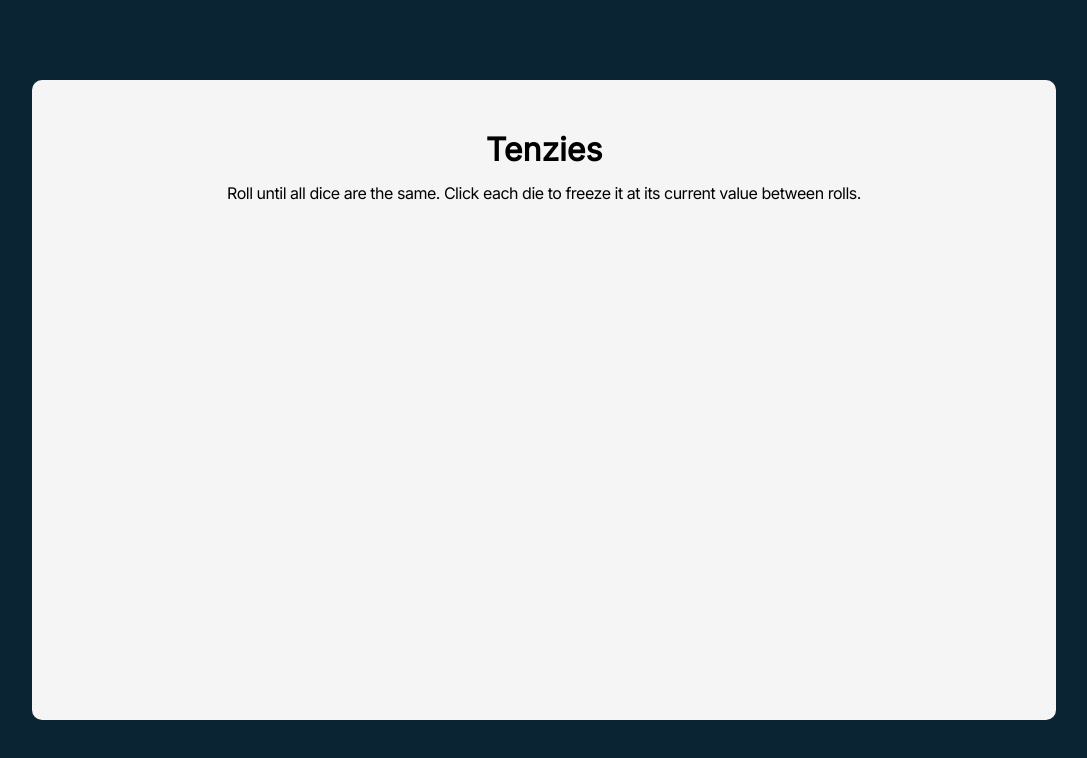
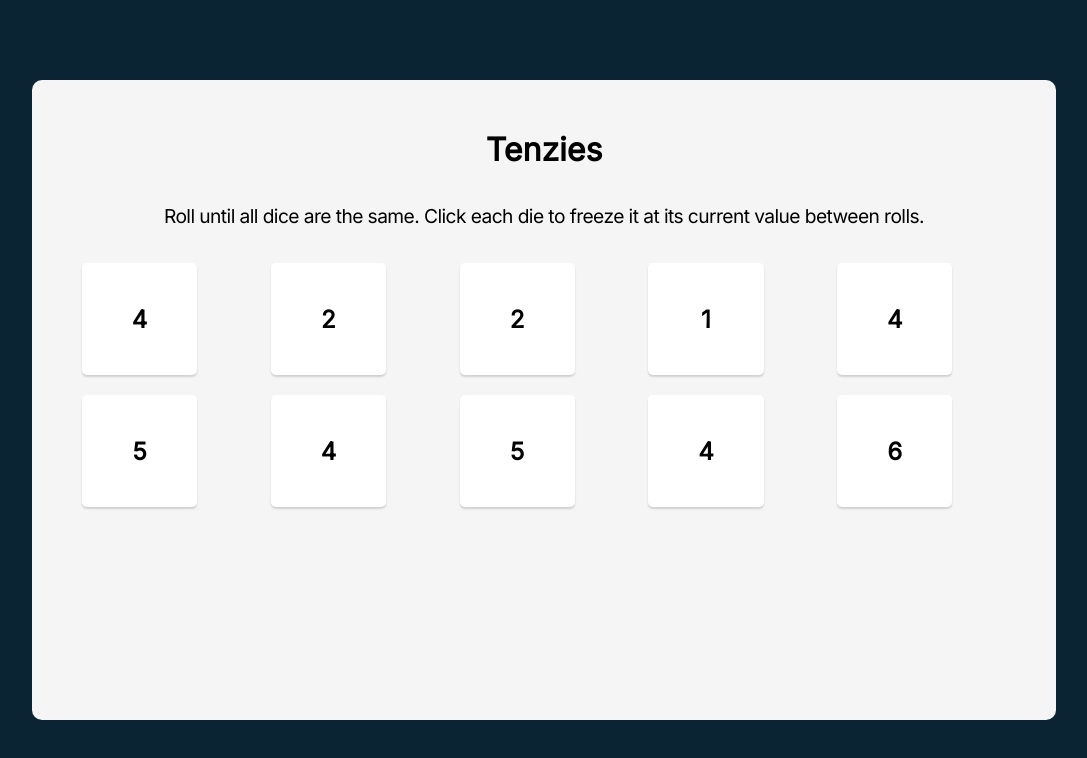
Before and after one commit to kianamcc/tenzies-game, a React (Vite) app: page / in a window 1280 px wide. Shown: the top 758 px of the page, without its empty margins (96-1183 px from the left). Built offline with nearby package versions, Linux system fonts and the light colour scheme.

Commit message:
added dice

```diff
--- a/src/App.css
+++ b/src/App.css
@@ -4,7 +4,7 @@
   margin: 0 auto;
 }
 
-.App {
+main {
   height: 100%;
   width: 100%;
   background: #0B2434;
@@ -13,7 +13,7 @@
   align-items: center;
 }
 
-h1 {
+h1, h2, h3 {
   padding: 0;
   margin: 0;
 }
@@ -24,6 +24,9 @@ h1 {
   height: 80vh;
   border-radius: 10px;
   padding: 50px;
+  display: flex;
+  flex-direction: column;
+  gap: 20px;
 }
 
 .title {
@@ -35,8 +38,16 @@ h1 {
   font-family: 'Inter';
   font-style: normal;
   font-weight: 400;
-  font-size: 1rem;
+  font-size: 1.2rem;
   line-height: 16px;
   text-align: center;
   letter-spacing: -0.03em;
 }
+
+.die-container {
+  display: grid;
+  grid-template-columns: 1fr 1fr 1fr 1fr 1fr;
+  gap: 20px;
+  margin: 0;
+  padding: 0;
+}
--- a/src/App.jsx
+++ b/src/App.jsx
@@ -1,8 +1,13 @@
 import { useState } from "react";
 import reactLogo from "./assets/react.svg";
 import "./App.css";
+import Die from "./components/Die";
 
 function App() {
+  const randomNum = () => {
+    return Math.floor(Math.random() * 6) + 1;
+  };
+
   return (
     <main className="App">
       <div className="container">
@@ -11,6 +16,18 @@ function App() {
           Roll until all dice are the same. Click each die to freeze it at its
           current value between rolls.
         </p>
+        <div className="die-container">
+          <Die value={randomNum()} />
+          <Die value={randomNum()} />
+          <Die value={randomNum()} />
+          <Die value={randomNum()} />
+          <Die value={randomNum()} />
+          <Die value={randomNum()} />
+          <Die value={randomNum()} />
+          <Die value={randomNum()} />
+          <Die value={randomNum()} />
+          <Die value={randomNum()} />
+        </div>
       </div>
     </main>
   );
--- /dev/null
+++ b/src/components/Die.css
@@ -0,0 +1,17 @@
+.die-item {
+    background: #FFFFFF;
+    /* height: 80px;
+    width: 80px; */
+    height: 14vh;
+    width: 9vw;
+    border-radius: 5px;
+    display: flex;
+    justify-content: center;
+    align-items: center;
+    box-shadow: 0px 2px 2px rgba(0, 0, 0, 0.15);
+}
+
+h2 {
+    margin: 0;
+    padding: 0;
+}
--- /dev/null
+++ b/src/components/Die.jsx
@@ -0,0 +1,14 @@
+import React from "react";
+import "./Die.css";
+
+const Die = (props) => {
+  return (
+    <div className="die">
+      <div className="die-item">
+        <h2>{props.value}</h2>
+      </div>
+    </div>
+  );
+};
+
+export default Die;
```
